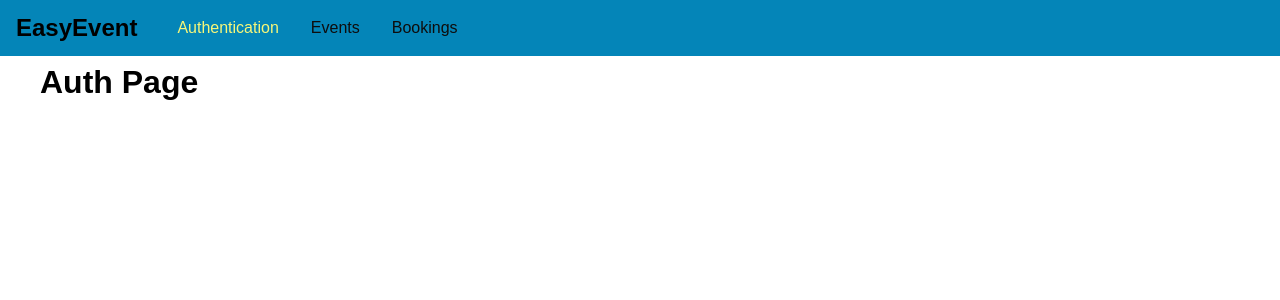
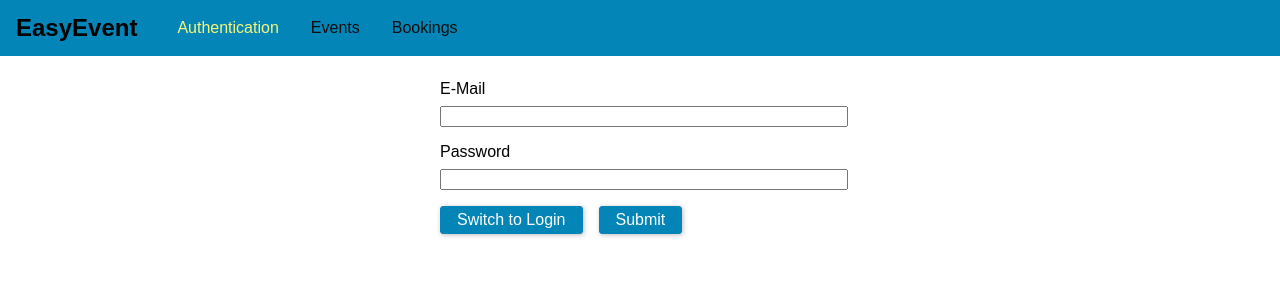
Before and after one commit to SaiChandra2896/Event-Booking-App, a React (Create React App) app in the folder frontend/: page /auth in a window 1280 px wide. Shown: the top 300 px of the page. Built offline with nearby package versions, Linux system fonts and the light colour scheme.

Commit message:
add working signup form

```diff
--- a/frontend/src/App.js
+++ b/frontend/src/App.js
@@ -3,7 +3,7 @@ import {BrowserRouter as Router, Route, Redirect, Switch} from 'react-router-dom
 
 import Navigation from './components/Navigation/Navigation';
 
-import AuthPage from './pages/AuthPage';
+import AuthPage from './pages/Auth/AuthPage';
 import BookingsPage from  './pages/BookingsPage';
 import EventsPage from './pages/EventsPage';
 
--- /dev/null
+++ b/frontend/src/pages/Auth/Auth.css
@@ -0,0 +1,38 @@
+.auth-form {
+    width: 25rem;
+    max-width: 80%;
+    margin: 5rem auto;
+}
+
+.form-control label,
+.form-control input {
+    width: 100%;
+    display: block;
+}
+
+.form-control label{
+    margin-bottom: .5rem;
+}
+
+.form-control{
+    margin-bottom: 1rem;
+}
+
+.form-actions button{
+    background: rgb(4, 133, 184);
+    font: inherit;
+    border: 1px solid rgb(4, 133, 184);
+    border-radius: 3px;
+    padding: .25rem 1rem;
+    margin-right: 1rem ;
+    box-shadow: 1px 1px 5px rgba(0,0,0,0.26);
+    color: white;
+    cursor: pointer;
+}
+
+.form-actions button:hover,
+.form-actions button:active{
+    outline: none;
+    background: rgb(2, 93, 129);
+    border-color: rgb(2, 93, 129);
+}
--- /dev/null
+++ b/frontend/src/pages/Auth/AuthPage.js
@@ -0,0 +1,64 @@
+import React,{createRef} from 'react';
+
+import './Auth.css'
+
+const AuthPage = () => {
+    const emailEl = createRef();
+    const passwordEl = createRef();
+
+    const submitHandler =async (e) =>{
+        e.preventDefault();
+
+        const email = emailEl.current.value;
+        const password = passwordEl.current.value;
+        console.log(email,password);
+
+        if(email.trim().length === 0 || password.trim().length === 0)return;
+
+        const requestBody = {
+            query: `
+              mutation {
+                createUser(userInput: {email: "${email}", password: "${password}"}) {
+                  _id
+                  email
+                }
+              }
+            `
+          };
+        try {
+            const res =  await fetch('http://localhost:8000/graphql', {
+                method: 'POST',
+                body: JSON.stringify(requestBody),
+                headers: {
+                    'Content-Type': 'application/json'
+                }
+            });
+
+            if(res.status !== 200 && res.status !== 201)throw new Error('Failed');
+
+            const resData = await res.json();
+            console.log(resData);
+        } catch (error) {
+            console.log(error);
+        }
+    }
+
+    return (
+        <form className="auth-form" onSubmit={submitHandler}>
+            <div className="form-control">
+                <label htmlFor="email">E-Mail</label>
+                <input type="email" name="email" id="email" ref={emailEl}/>
+            </div>
+            <div className="form-control">
+                <label htmlFor="password">Password</label>
+                <input type="password" name="password" id="password" ref={passwordEl}/>
+            </div>
+            <div className="form-actions">
+                <button type="button">Switch to Login</button>
+                <button type="submit">Submit</button>
+            </div>
+        </form>
+    )
+}
+
+export default AuthPage;
--- a/frontend/src/pages/AuthPage.js
+++ /dev/null
@@ -1,9 +0,0 @@
-import React,{useState} from 'react';
-
-const AuthPage = () => {
-    return (
-        <h1>Auth Page</h1>
-    )
-}
-
-export default AuthPage;
--- a/package.json
+++ b/package.json
@@ -12,6 +12,7 @@
   "dependencies": {
     "bcryptjs": "^2.4.3",
     "body-parser": "^1.19.0",
+    "cors": "^2.8.5",
     "express": "^4.17.1",
     "express-graphql": "^0.11.0",
     "graphql": "^15.3.0",
```
Also changed, not shown: 2 other files (tests, documents, lock files or other folders).
